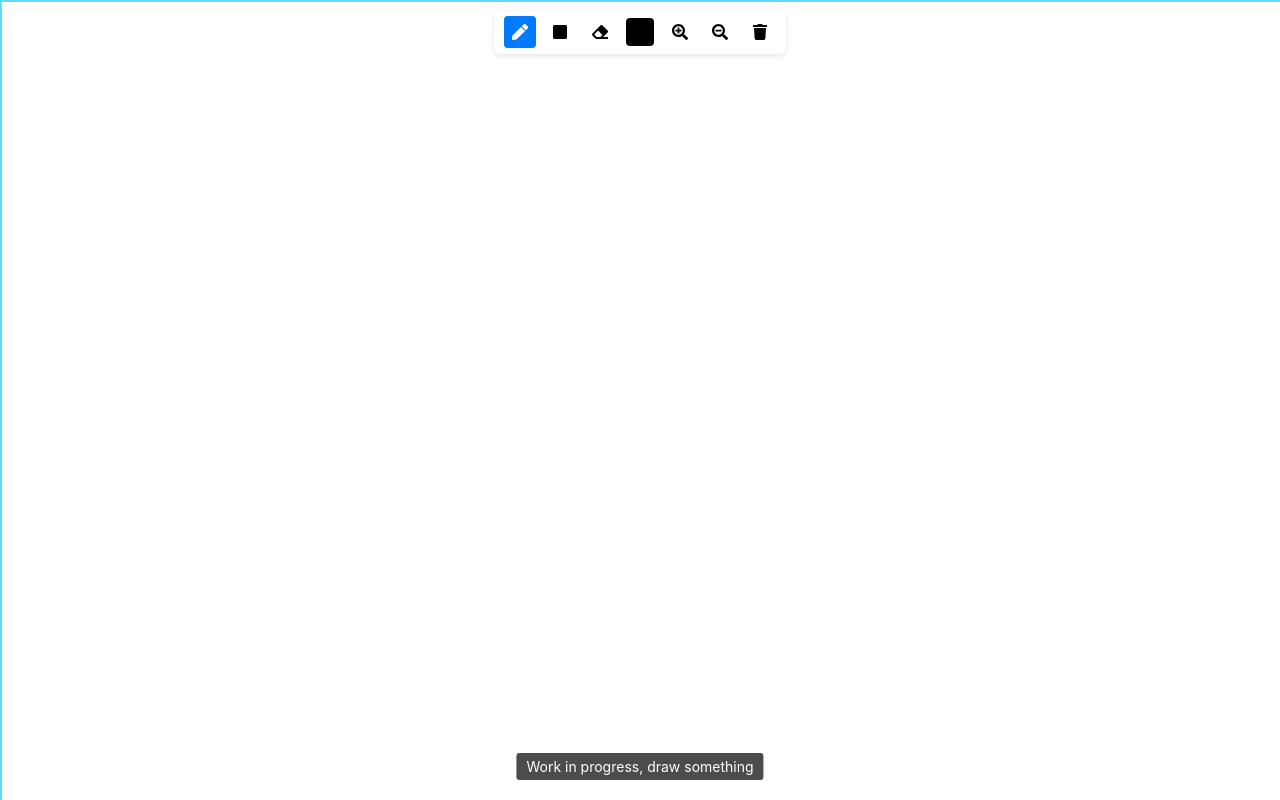
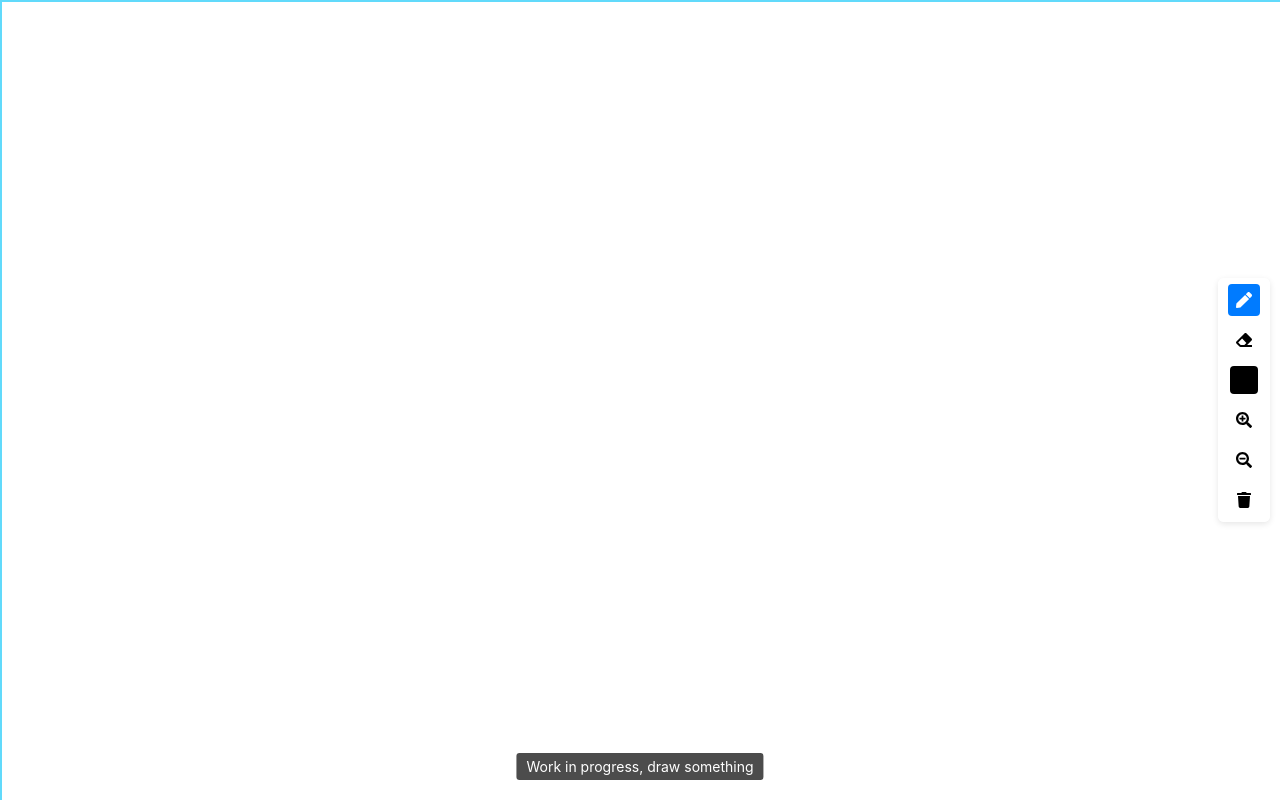
Before and after one commit to Psaemiyan/sketch-pad, a React (Create React App) app: page / in a window 1280 px wide. Built offline with nearby package versions, Linux system fonts and the light colour scheme.

Commit message:
enhance styling and allow erasing from local storage

```diff
--- a/src/CanvasComponent.css
+++ b/src/CanvasComponent.css
@@ -9,11 +9,12 @@
 
 .horizontal-toolbar {
   position: fixed;
-  top: 10px;
-  left: 50%;
-  transform: translateX(-50%);
+  top: 50%;
+  right: 10px;
+  transform: translateY(-50%);
   background-color: rgba(255, 255, 255, 0.9);
   display: flex;
+  flex-direction: column;
   justify-content: center;
   align-items: center;
   gap: 8px;
@@ -25,7 +26,7 @@
 
 .toolbar-section {
   display: flex;
-  flex-direction: row;
+  flex-direction: column;
   align-items: center;
   gap: 8px;
 }
--- a/src/CanvasComponent.js
+++ b/src/CanvasComponent.js
@@ -126,7 +126,7 @@ function CanvasComponent() {
           >
             <FaPen />
           </button>
-          <button
+          {/* <button
             onClick={() => {
               setSelectedShape('square');
               setIsEraser(false);
@@ -135,7 +135,7 @@ function CanvasComponent() {
             title="Square"
           >
             <FaSquare />
-          </button>
+          </button> */}
           <button
             onClick={() => {
               setIsEraser(!isEraser);
--- a/src/CanvasDrawing.js
+++ b/src/CanvasDrawing.js
@@ -68,11 +68,9 @@ export function useCanvasDrawing(canvasRef, isDrawing, setIsDrawing, isEraser, p
 
       if (isEraser) {
         context.globalCompositeOperation = 'destination-out';
+        eraseFromStorage(currentX, currentY); // Properly erase from localStorage
       } else {
         context.globalCompositeOperation = 'source-over';
-      }
-
-      context.stroke();
 
         // Save path to localStorage
         const storedPaths = JSON.parse(localStorage.getItem('canvasPaths') || '[]');
@@ -83,14 +81,44 @@ export function useCanvasDrawing(canvasRef, isDrawing, setIsDrawing, isEraser, p
           isEraser: isEraser
         });
         localStorage.setItem('canvasPaths', JSON.stringify(storedPaths));
+      }
+
+      context.stroke();
 
       lastX = currentX;
       lastY = currentY;
     };
 
+
+
     const stopDrawing = () => {
       setIsDrawing(false);
     };
+
+
+    const eraseFromStorage = (x, y) => {
+      let storedPaths = JSON.parse(localStorage.getItem('canvasPaths') || '[]');
+
+      // Remove paths that are within the eraser radius (approximate collision detection)
+      storedPaths = storedPaths.filter(path => {
+        if (path.isEraser) return true; // Keep previous eraser strokes
+
+        const { start, end } = path;
+
+        // Check if eraser is near the path segment
+        const distance = (x1, y1, x2, y2) => Math.hypot(x2 - x1, y2 - y1);
+
+        const eraserRadius = 20; // Same as the eraser line width
+        return (
+          distance(x, y, start.x, start.y) > eraserRadius &&
+          distance(x, y, end.x, end.y) > eraserRadius
+        );
+      });
+
+      localStorage.setItem('canvasPaths', JSON.stringify(storedPaths));
+    };
+
+
 
     canvas.addEventListener('mousedown', startDrawing);
     canvas.addEventListener('mousemove', draw);
@@ -113,6 +141,8 @@ export function drawStoredPaths(canvas, storedPaths, zoom) {
   context.scale(zoom, zoom);
 
   storedPaths.forEach(path => {
+    // Check if path has start and end properties
+    if (path.start && path.end) {
       context.beginPath();
       context.moveTo(path.start.x, path.start.y);
       context.lineTo(path.end.x, path.end.y);
@@ -127,5 +157,6 @@ export function drawStoredPaths(canvas, storedPaths, zoom) {
       }
 
       context.stroke();
+    }
   });
 }
```
Lines whose indentation alone changed are shown as unchanged.
